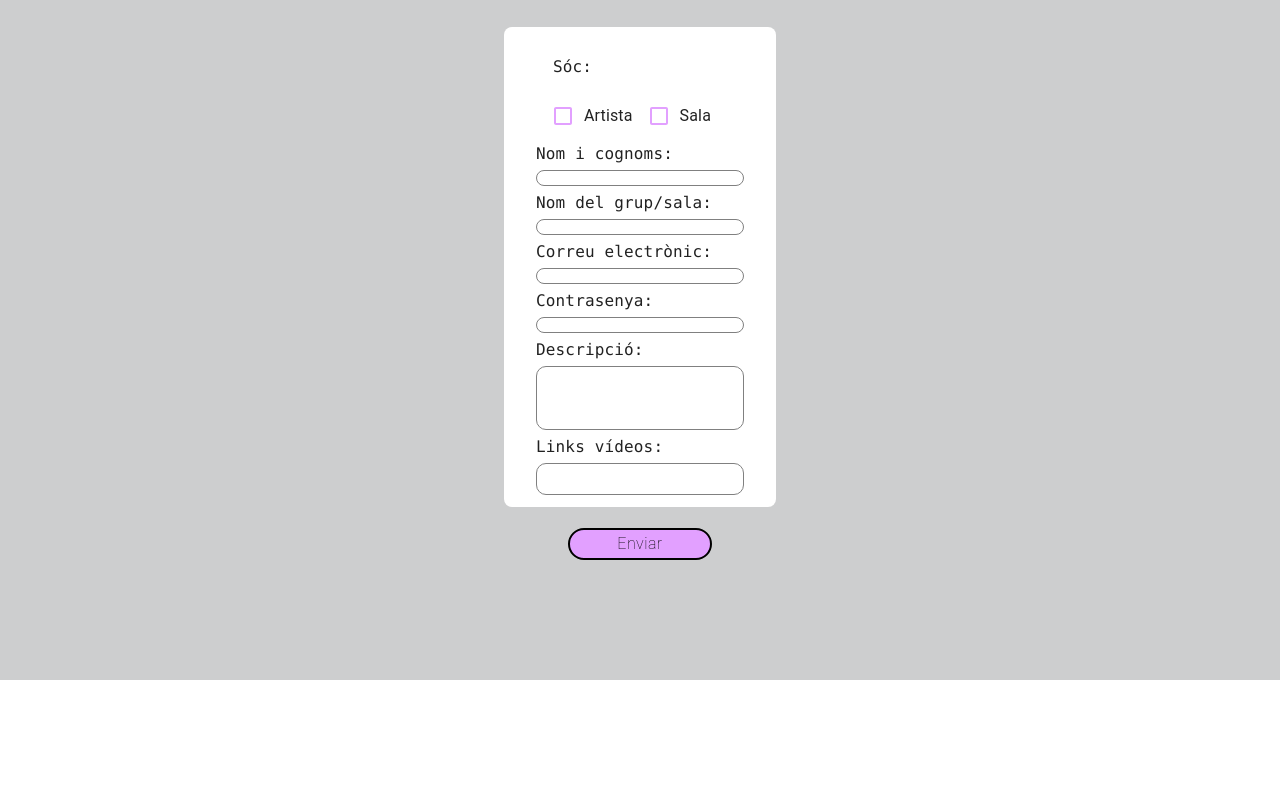
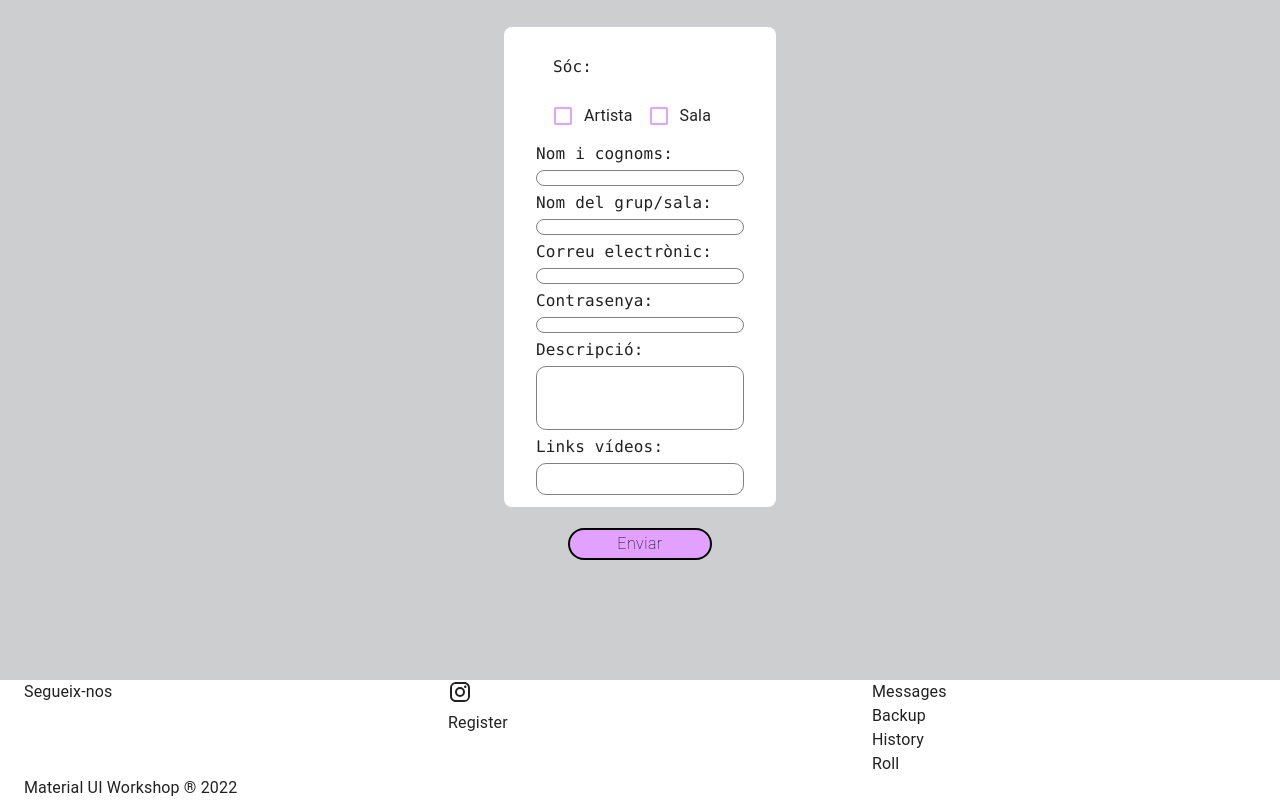
Before and after one commit to soterraniaBcn/la-soterrania, a React (Create React App) app in the folder client/: page / in a window 1280 px wide. Shown: the part 168-968 px from the top of the page. Before the commit the page ends 848 px from the top, so only its background shows below. Built offline with nearby package versions, Linux system fonts and the light colour scheme.

Commit message:
#17 creating the footer

```diff
--- a/client/package.json
+++ b/client/package.json
@@ -5,6 +5,7 @@
   "dependencies": {
     "@emotion/react": "^11.10.4",
     "@emotion/styled": "^11.10.4",
+    "@material-ui/core": "^4.12.4",
     "@mui/icons-material": "^5.10.3",
     "@mui/material": "^5.10.3",
     "@testing-library/jest-dom": "^5.16.5",
--- a/client/src/App.js
+++ b/client/src/App.js
@@ -1,15 +1,14 @@
 import React from 'react';
-import HeaderRight from './components/Header'
-import Register from './pages/Register'
+import Footer from './components/Footer';
+import Register from './pages/Register';
 import './App.css';
 
 function App() {
 
-
   return (
     <>
    <Register/>
-  {/* <HeaderRight/>*/}
+   <Footer/>
     </>
   );
 }
--- /dev/null
+++ b/client/src/components/Footer.jsx
@@ -0,0 +1,59 @@
+import Container from "@material-ui/core/Container";
+import Grid from "@material-ui/core/Grid";
+import Box from "@material-ui/core/Box";
+import Link from "@material-ui/core/Link";
+import InstagramIcon from '@mui/icons-material/Instagram';
+
+export default function Footer() {
+  return (
+    <footer>
+      <Box
+        px={{ xs: 3, sm: 10 }}
+        py={{ xs: 5, sm: 10 }}
+        bgcolor="text.secondary"
+        color="white"
+      >
+        <Container maxWidth="lg">
+          <Grid container spacing={5}>
+            <Grid item xs={12} sm={4}>
+              <Box borderBottom={1}>Segueix-nos</Box>
+            </Grid>
+            <Grid item xs={12} sm={4}>
+              <Box borderBottom={1}></Box>
+              <Box>
+                <InstagramIcon/>
+
+              </Box>
+              <Box>
+                <Link href="/" color="inherit">
+                  Register
+                </Link>
+              </Box>
+            </Grid>
+            <Grid item xs={12} sm={4}>
+              <Box borderBottom={1}>Messages</Box>
+              <Box>
+                <Link href="/" color="inherit">
+                  Backup
+                </Link>
+              </Box>
+              <Box>
+                <Link href="/" color="inherit">
+                  History
+                </Link>
+              </Box>
+              <Box>
+                <Link href="/" color="inherit">
+                  Roll
+                </Link>
+              </Box>
+            </Grid>
+          </Grid>
+          <Box textAlign="center" pt={{ xs: 5, sm: 10 }} pb={{ xs: 5, sm: 0 }}>
+            Material UI Workshop &reg; {new Date().getFullYear()}
+          </Box>
+        </Container>
+      </Box>
+    </footer>
+  );
+}
--- a/client/src/components/Header.jsx
+++ b/client/src/components/Header.jsx
@@ -16,7 +16,7 @@
 import ListItemText from '@mui/material/ListItemText';
 import InboxIcon from '@mui/icons-material/MoveToInbox';
 import MailIcon from '@mui/icons-material/Mail';
-import logo from '../pages/logo.png'
+import logo from '../pages/logo.png';
 
 
 
--- a/client/src/pages/Register.jsx
+++ b/client/src/pages/Register.jsx
@@ -1,6 +1,6 @@
 import React from 'react';
 import {Container, FormGroup, FormControlLabel, Box, Button, Checkbox} from '@mui/material';
-import HeaderRight from '../components/Header'
+import HeaderRight from '../components/Header';
 
 export default function Register(){
 
```
Also changed, not shown: 1 other file (tests, documents, lock files or other folders).
